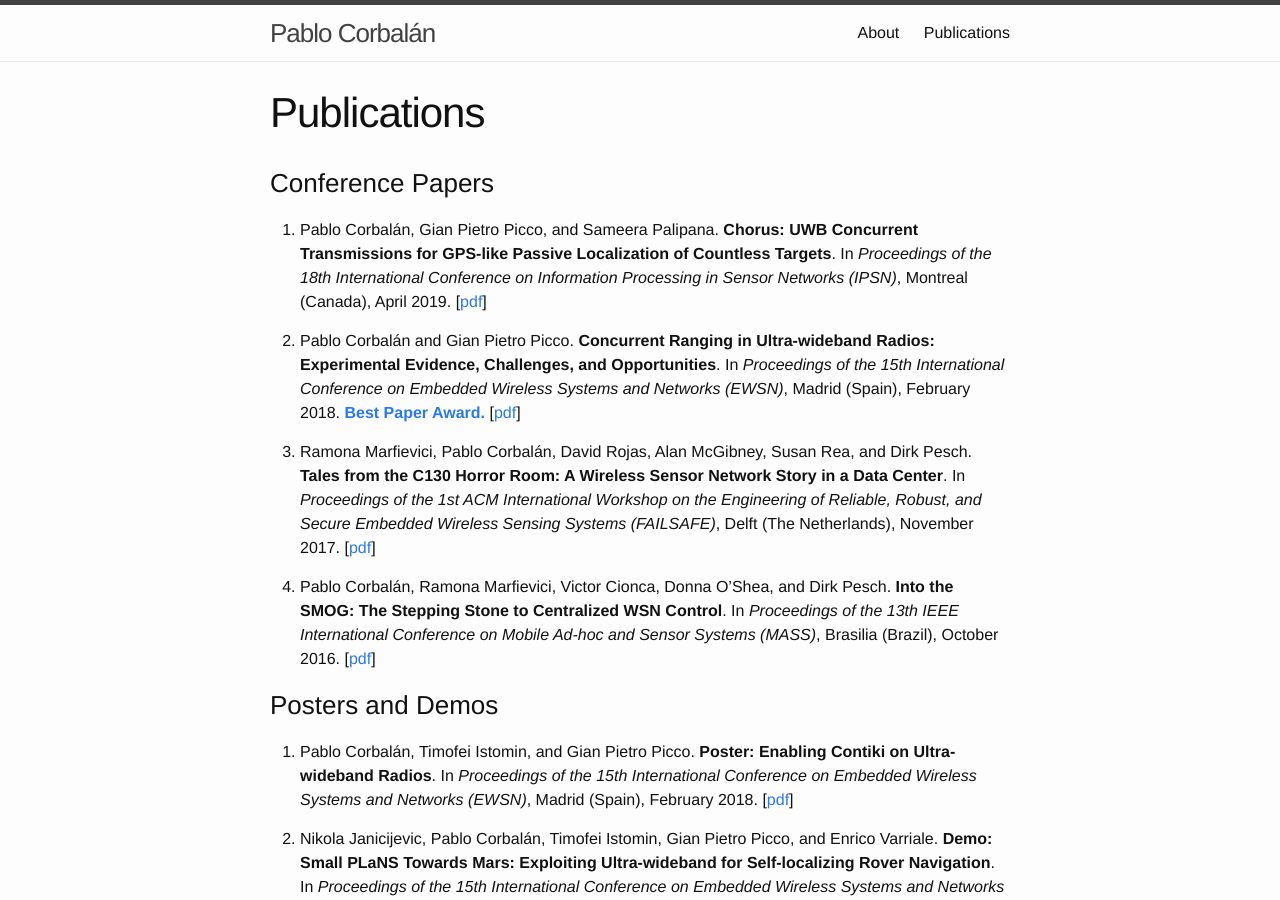
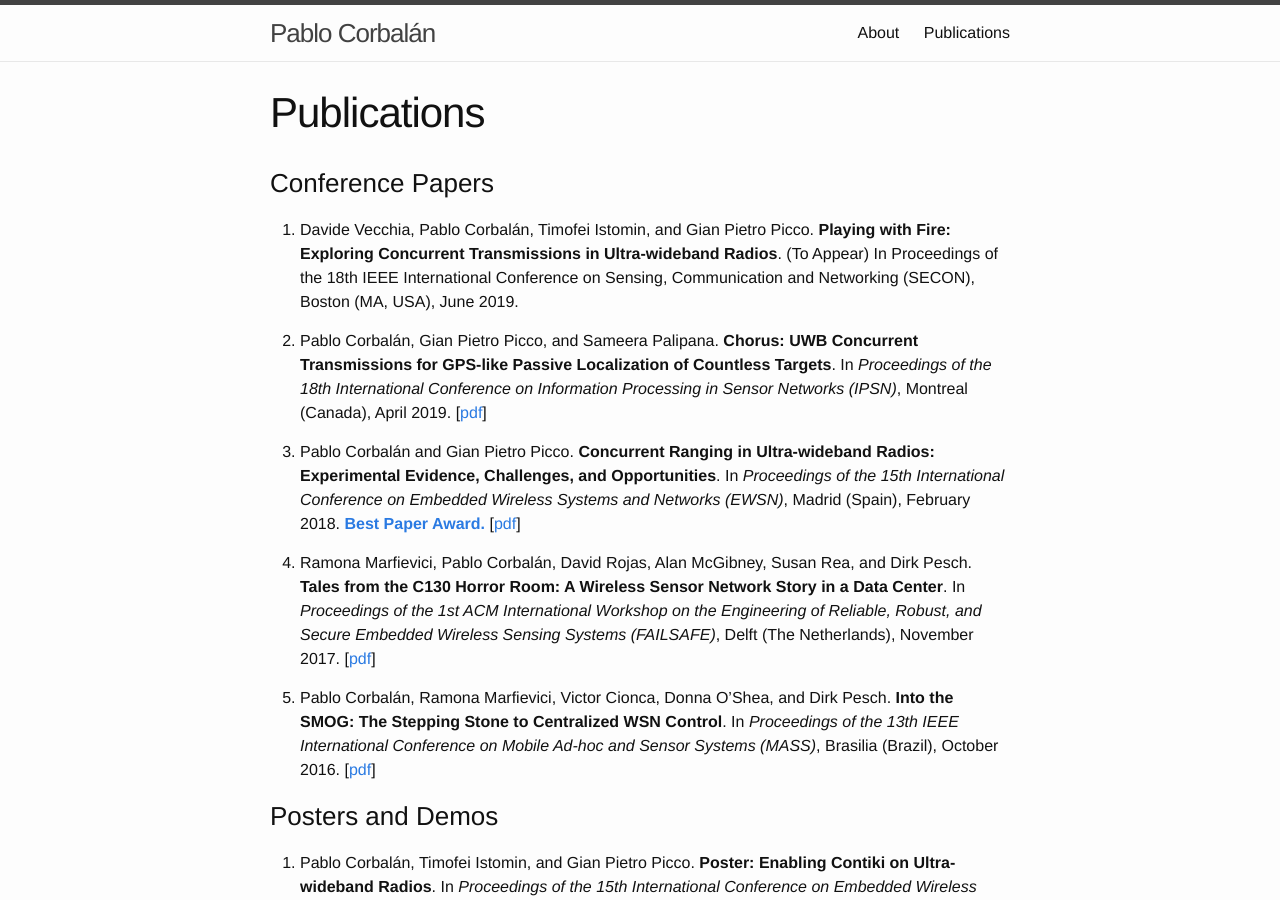
Before and after one commit to pablocorbalan/pablocorbalan.github.io, a Jekyll site: the page built from publications.md, in a window 1280 px wide and 900 px high. Built offline with Jekyll 4.4.1, drawn with Linux system fonts in a browser that asks for light colours.

Commit message:
Add SECON paper to appear

```diff
--- a/publications.md
+++ b/publications.md
@@ -5,13 +5,15 @@
 ---
 
 ### Conference Papers
-1. Pablo Corbalán, Gian Pietro Picco, and Sameera Palipana. **Chorus: UWB Concurrent Transmissions for GPS-like Passive Localization of Countless Targets**. In *Proceedings of the 18th International Conference on Information Processing in Sensor Networks (IPSN)*, Montreal (Canada), April 2019. [[pdf](/docs/papers/chorus-ipsn19.pdf)]
+1. Davide Vecchia, Pablo Corbalán, Timofei Istomin, and Gian Pietro Picco. **Playing with Fire: Exploring Concurrent Transmissions in Ultra-wideband Radios**. (To Appear) In Proceedings of the 18th IEEE International Conference on Sensing, Communication and Networking (SECON), Boston (MA, USA), June 2019.
 
-2. Pablo Corbalán and Gian Pietro Picco. **Concurrent Ranging in Ultra-wideband Radios: Experimental Evidence, Challenges, and Opportunities**. In *Proceedings of the 15th International Conference on Embedded Wireless Systems and Networks (EWSN)*, Madrid (Spain), February 2018. **[Best Paper Award.](https://ewsn2018.networks.imdea.org)** [[pdf](/docs/papers/ewsn18-concurrent-ranging.pdf)]
+2. Pablo Corbalán, Gian Pietro Picco, and Sameera Palipana. **Chorus: UWB Concurrent Transmissions for GPS-like Passive Localization of Countless Targets**. In *Proceedings of the 18th International Conference on Information Processing in Sensor Networks (IPSN)*, Montreal (Canada), April 2019. [[pdf](/docs/papers/chorus-ipsn19.pdf)]
 
-3. Ramona Marfievici, Pablo Corbalán, David Rojas, Alan McGibney, Susan Rea, and Dirk Pesch. **Tales from the C130 Horror Room: A Wireless Sensor Network Story in a Data Center**. In *Proceedings of the 1st ACM International Workshop on the Engineering of Reliable, Robust, and Secure Embedded Wireless Sensing Systems (FAILSAFE)*, Delft (The Netherlands), November 2017. [[pdf](/docs/papers/tales-c130-horror-failsafe-2017.pdf)]
+3. Pablo Corbalán and Gian Pietro Picco. **Concurrent Ranging in Ultra-wideband Radios: Experimental Evidence, Challenges, and Opportunities**. In *Proceedings of the 15th International Conference on Embedded Wireless Systems and Networks (EWSN)*, Madrid (Spain), February 2018. **[Best Paper Award.](https://ewsn2018.networks.imdea.org)** [[pdf](/docs/papers/ewsn18-concurrent-ranging.pdf)]
 
-4. Pablo Corbalán, Ramona Marfievici, Victor Cionca, Donna O’Shea, and Dirk Pesch. **Into the SMOG: The Stepping Stone to Centralized WSN Control**. In *Proceedings of the 13th IEEE International Conference on Mobile Ad-hoc and Sensor Systems (MASS)*, Brasilia (Brazil), October 2016. [[pdf](/docs/papers/into-the-smog-ieee-mass.pdf)]
+4. Ramona Marfievici, Pablo Corbalán, David Rojas, Alan McGibney, Susan Rea, and Dirk Pesch. **Tales from the C130 Horror Room: A Wireless Sensor Network Story in a Data Center**. In *Proceedings of the 1st ACM International Workshop on the Engineering of Reliable, Robust, and Secure Embedded Wireless Sensing Systems (FAILSAFE)*, Delft (The Netherlands), November 2017. [[pdf](/docs/papers/tales-c130-horror-failsafe-2017.pdf)]
+
+5. Pablo Corbalán, Ramona Marfievici, Victor Cionca, Donna O’Shea, and Dirk Pesch. **Into the SMOG: The Stepping Stone to Centralized WSN Control**. In *Proceedings of the 13th IEEE International Conference on Mobile Ad-hoc and Sensor Systems (MASS)*, Brasilia (Brazil), October 2016. [[pdf](/docs/papers/into-the-smog-ieee-mass.pdf)]
 
 ### Posters and Demos
 
```
